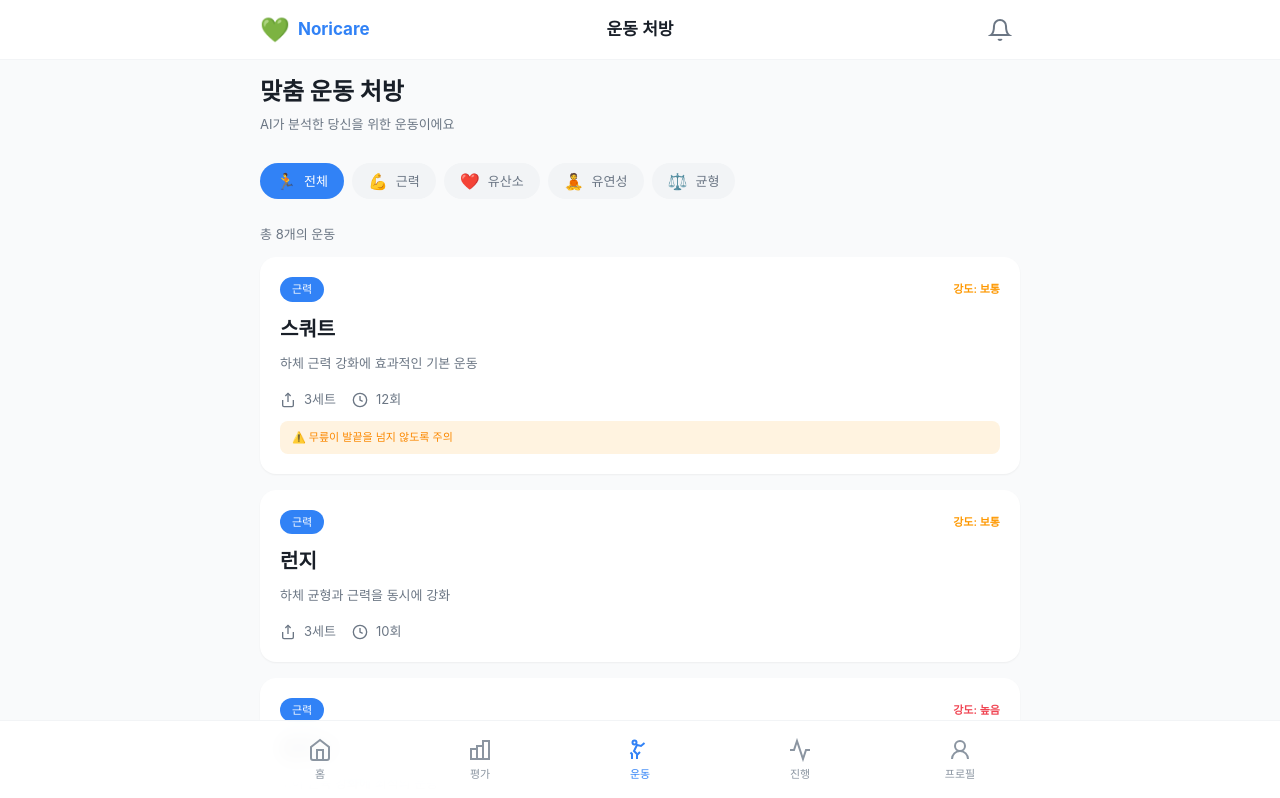
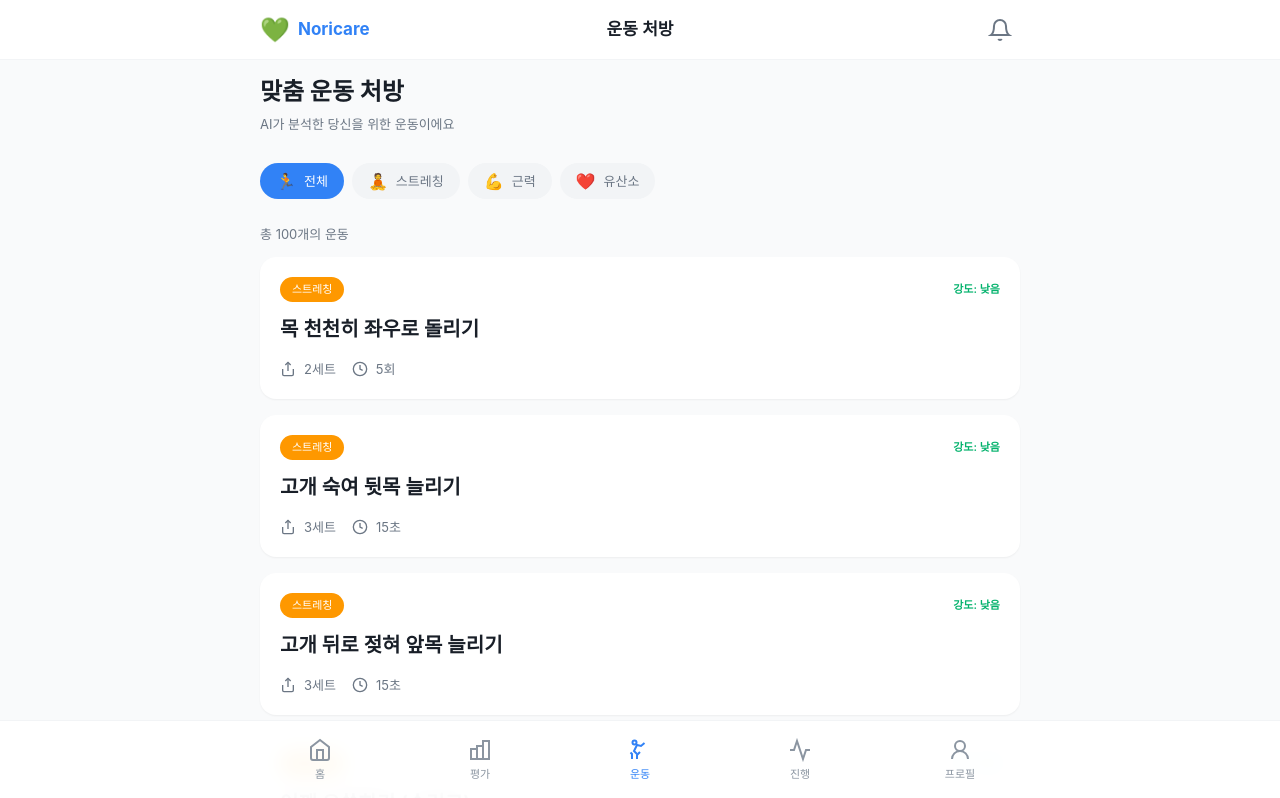
Before and after one commit to sub3man/noricare, a Next.js app in the folder apps/frontend/: page /exercise in a window 1280 px wide. Shown: the top 798 px of the page. Built offline with nearby package versions, Linux system fonts and the light colour scheme; a web font is replaced by a local one.

Commit message:
Add 100 exercises database

```diff
--- a/apps/frontend/app/exercise/page.tsx
+++ b/apps/frontend/app/exercise/page.tsx
@@ -3,106 +3,128 @@
 import { useState } from 'react';
 import styles from './page.module.css';
 
-type Category = 'ALL' | 'STRENGTH' | 'AEROBIC' | 'FLEXIBILITY' | 'BALANCE';
+type Category = 'ALL' | '스트레칭' | '무산소' | '유산소';
 
 interface Exercise {
     id: number;
     name: string;
-    category: Category;
+    type: Category;
     intensity: number;
     sets: number;
-    reps: number;
-    duration?: number;
-    videoUrl?: string;
-    description: string;
+    reps: string;
+    description?: string;
     caution?: string;
 }
 
-const mockExercises: Exercise[] = [
-    {
-        id: 1,
-        name: '스쿼트',
-        category: 'STRENGTH',
-        intensity: 6,
-        sets: 3,
-        reps: 12,
-        description: '하체 근력 강화에 효과적인 기본 운동',
-        caution: '무릎이 발끝을 넘지 않도록 주의'
-    },
-    {
-        id: 2,
-        name: '런지',
-        category: 'STRENGTH',
-        intensity: 5,
-        sets: 3,
-        reps: 10,
-        description: '하체 균형과 근력을 동시에 강화',
-    },
-    {
-        id: 3,
-        name: '플랭크',
-        category: 'STRENGTH',
-        intensity: 7,
-        sets: 3,
-        reps: 30,
-        description: '코어 근육 강화에 최적의 운동',
-        caution: '허리가 처지지 않도록 유지'
-    },
-    {
-        id: 4,
-        name: '제자리 걷기',
-        category: 'AEROBIC',
-        intensity: 3,
-        sets: 1,
-        reps: 1,
-        duration: 10,
-        description: '가벼운 유산소 운동으로 심폐 기능 향상',
-    },
-    {
-        id: 5,
-        name: '팔 스트레칭',
-        category: 'FLEXIBILITY',
-        intensity: 2,
-        sets: 2,
-        reps: 15,
-        description: '어깨와 팔 근육의 유연성 향상',
-    },
-    {
-        id: 6,
-        name: '다리 스트레칭',
-        category: 'FLEXIBILITY',
-        intensity: 2,
-        sets: 2,
-        reps: 15,
-        description: '하체 유연성과 관절 가동범위 개선',
-    },
-    {
-        id: 7,
-        name: '한 발 서기',
-        category: 'BALANCE',
-        intensity: 4,
-        sets: 3,
-        reps: 30,
-        description: '균형 감각과 하체 안정성 향상',
-        caution: '넘어지지 않도록 지지대 근처에서 수행'
-    },
-    {
-        id: 8,
-        name: '발뒤꿈치 들기',
-        category: 'BALANCE',
-        intensity: 3,
-        sets: 3,
-        reps: 15,
-        description: '종아리 근력과 균형 감각 강화',
-    },
+// 100개 운동 데이터
+const allExercises: Exercise[] = [
+    { id: 1, name: "목 천천히 좌우로 돌리기", type: "스트레칭", sets: 2, reps: "5회", intensity: 2 },
+    { id: 2, name: "고개 숙여 뒷목 늘리기", type: "스트레칭", sets: 3, reps: "15초", intensity: 2 },
+    { id: 3, name: "고개 뒤로 젖혀 앞목 늘리기", type: "스트레칭", sets: 3, reps: "15초", intensity: 2 },
+    { id: 4, name: "어깨 으쓱하기 (슈러그)", type: "스트레칭", sets: 3, reps: "15회", intensity: 3 },
+    { id: 5, name: "양팔 크게 원 그리기", type: "스트레칭", sets: 3, reps: "10회", intensity: 3 },
+    { id: 6, name: "한 팔 가슴 앞으로 당기기", type: "스트레칭", sets: 3, reps: "20초", intensity: 3 },
+    { id: 7, name: "등 뒤로 깍지 끼고 펴기", type: "스트레칭", sets: 3, reps: "15초", intensity: 4 },
+    { id: 8, name: "양손 깍지 끼고 기지개 켜기", type: "스트레칭", sets: 3, reps: "15초", intensity: 3 },
+    { id: 9, name: "옆구리 늘리기 (좌)", type: "스트레칭", sets: 3, reps: "15초", intensity: 4 },
+    { id: 10, name: "옆구리 늘리기 (우)", type: "스트레칭", sets: 3, reps: "15초", intensity: 4 },
+    { id: 11, name: "손목 털기", type: "스트레칭", sets: 2, reps: "20초", intensity: 1 },
+    { id: 12, name: "손바닥 앞으로 당기기", type: "스트레칭", sets: 2, reps: "15초", intensity: 2 },
+    { id: 13, name: "의자에 앉아 몸통 비틀기", type: "스트레칭", sets: 3, reps: "10회", intensity: 3 },
+    { id: 14, name: "고양이 자세 (등 둥글게)", type: "스트레칭", sets: 3, reps: "10초", intensity: 3 },
+    { id: 15, name: "소 자세 (허리 펴기)", type: "스트레칭", sets: 3, reps: "10초", intensity: 3 },
+    { id: 16, name: "아기 자세 (허리 이완)", type: "스트레칭", sets: 2, reps: "30초", intensity: 1 },
+    { id: 17, name: "누워서 무릎 가슴으로 당기기", type: "스트레칭", sets: 3, reps: "15초", intensity: 2 },
+    { id: 18, name: "누워서 허리 비틀기", type: "스트레칭", sets: 3, reps: "15초", intensity: 3 },
+    { id: 19, name: "앉아서 햄스트링 늘리기", type: "스트레칭", sets: 3, reps: "20초", intensity: 4 },
+    { id: 20, name: "서서 발목 잡고 허벅지 늘리기", type: "스트레칭", sets: 3, reps: "15초", intensity: 5, caution: "균형 잡기 어려우면 벽 잡기" },
+    { id: 21, name: "벽 밀며 종아리 늘리기", type: "스트레칭", sets: 3, reps: "20초", intensity: 4 },
+    { id: 22, name: "발목 돌리기", type: "스트레칭", sets: 2, reps: "10회", intensity: 1 },
+    { id: 23, name: "나비 자세 (골반 이완)", type: "스트레칭", sets: 3, reps: "30초", intensity: 3 },
+    { id: 24, name: "코브라 자세 (복부 이완)", type: "스트레칭", sets: 3, reps: "15초", intensity: 4 },
+    { id: 25, name: "서서 상체 숙이기", type: "스트레칭", sets: 3, reps: "10초", intensity: 4 },
+    { id: 26, name: "견갑골 모으기", type: "스트레칭", sets: 3, reps: "10회", intensity: 3 },
+    { id: 27, name: "귀 잡고 목 옆으로 당기기", type: "스트레칭", sets: 3, reps: "15초", intensity: 3 },
+    { id: 28, name: "팔꿈치 잡고 팔 뒤로 넘기기", type: "스트레칭", sets: 3, reps: "15초", intensity: 4 },
+    { id: 29, name: "발가락 꼼지락 거리기", type: "스트레칭", sets: 3, reps: "20회", intensity: 1 },
+    { id: 30, name: "전신 기지개 켜기", type: "스트레칭", sets: 1, reps: "10초", intensity: 1 },
+    { id: 31, name: "벽 짚고 푸쉬업", type: "무산소", sets: 3, reps: "12회", intensity: 5 },
+    { id: 32, name: "무릎 대고 푸쉬업", type: "무산소", sets: 3, reps: "10회", intensity: 6 },
+    { id: 33, name: "정자세 푸쉬업", type: "무산소", sets: 3, reps: "8회", intensity: 8, caution: "허리가 처지지 않도록 주의" },
+    { id: 34, name: "의자 잡고 스쿼트", type: "무산소", sets: 3, reps: "12회", intensity: 5 },
+    { id: 35, name: "맨몸 하프 스쿼트", type: "무산소", sets: 3, reps: "15회", intensity: 6 },
+    { id: 36, name: "맨몸 풀 스쿼트", type: "무산소", sets: 3, reps: "12회", intensity: 7, caution: "무릎이 발끝을 넘지 않도록" },
+    { id: 37, name: "와이드 스쿼트", type: "무산소", sets: 3, reps: "12회", intensity: 7 },
+    { id: 38, name: "벽 기대고 버티기 (월 싯)", type: "무산소", sets: 3, reps: "30초", intensity: 6 },
+    { id: 39, name: "제자리 런지 (오른발)", type: "무산소", sets: 3, reps: "10회", intensity: 7 },
+    { id: 40, name: "제자리 런지 (왼발)", type: "무산소", sets: 3, reps: "10회", intensity: 7 },
+    { id: 41, name: "까치발 들기 (카프레이즈)", type: "무산소", sets: 3, reps: "20회", intensity: 4 },
+    { id: 42, name: "엉덩이 들기 (브릿지)", type: "무산소", sets: 3, reps: "15회", intensity: 5 },
+    { id: 43, name: "한 발 들고 브릿지", type: "무산소", sets: 3, reps: "10회", intensity: 7 },
+    { id: 44, name: "엎드려 다리 뒤로 차기", type: "무산소", sets: 3, reps: "15회", intensity: 5 },
+    { id: 45, name: "옆으로 누워 다리 들기", type: "무산소", sets: 3, reps: "15회", intensity: 5 },
+    { id: 46, name: "슈퍼맨 자세 (등 근육 강화)", type: "무산소", sets: 3, reps: "10회", intensity: 6 },
+    { id: 47, name: "플랭크 (무릎 대고)", type: "무산소", sets: 3, reps: "30초", intensity: 6 },
+    { id: 48, name: "플랭크 (정자세)", type: "무산소", sets: 3, reps: "30초", intensity: 8, caution: "허리가 처지지 않게 유지" },
+    { id: 49, name: "버드독 (팔다리 교차 들기)", type: "무산소", sets: 3, reps: "10회", intensity: 6 },
+    { id: 50, name: "데드버그 (코어 강화)", type: "무산소", sets: 3, reps: "12회", intensity: 5 },
+    { id: 51, name: "윗몸 일으키기 (크런치)", type: "무산소", sets: 3, reps: "15회", intensity: 6 },
+    { id: 52, name: "누워서 다리 들기", type: "무산소", sets: 3, reps: "10회", intensity: 7 },
+    { id: 53, name: "의자에 앉아 무릎 펴기", type: "무산소", sets: 3, reps: "15회", intensity: 4 },
+    { id: 54, name: "물병 들고 팔 굽히기 (컬)", type: "무산소", sets: 3, reps: "15회", intensity: 4 },
+    { id: 55, name: "물병 들고 팔 위로 밀기", type: "무산소", sets: 3, reps: "12회", intensity: 5 },
+    { id: 56, name: "밴드 잡고 양옆으로 벌리기", type: "무산소", sets: 3, reps: "15회", intensity: 5 },
+    { id: 57, name: "밴드 발에 걸고 당기기", type: "무산소", sets: 3, reps: "15회", intensity: 5 },
+    { id: 58, name: "사이드 런지", type: "무산소", sets: 3, reps: "10회", intensity: 7 },
+    { id: 59, name: "굿모닝 (허리 강화)", type: "무산소", sets: 3, reps: "15회", intensity: 5 },
+    { id: 60, name: "의자 딥스 (팔 뒤쪽)", type: "무산소", sets: 3, reps: "10회", intensity: 7 },
+    { id: 61, name: "스탠딩 사이드 레그 레이즈", type: "무산소", sets: 3, reps: "15회", intensity: 5 },
+    { id: 62, name: "스탠딩 백 레그 레이즈", type: "무산소", sets: 3, reps: "15회", intensity: 5 },
+    { id: 63, name: "투명 의자 자세 버티기", type: "무산소", sets: 3, reps: "20초", intensity: 6 },
+    { id: 64, name: "바이시클 크런치", type: "무산소", sets: 3, reps: "15회", intensity: 8 },
+    { id: 65, name: "러시안 트위스트", type: "무산소", sets: 3, reps: "20회", intensity: 7 },
+    { id: 66, name: "마운틴 클라이머 (느리게)", type: "무산소", sets: 3, reps: "15회", intensity: 7 },
+    { id: 67, name: "배 깔고 상체 들기", type: "무산소", sets: 3, reps: "12회", intensity: 5 },
+    { id: 68, name: "누워서 엉덩이 조이기", type: "무산소", sets: 3, reps: "20초", intensity: 4 },
+    { id: 69, name: "계단 오르기 자세 (스텝업)", type: "무산소", sets: 3, reps: "15회", intensity: 6 },
+    { id: 70, name: "한 발로 균형 잡고 서기", type: "무산소", sets: 3, reps: "30초", intensity: 5, caution: "지지대 근처에서 수행" },
+    { id: 71, name: "제자리 걷기", type: "유산소", sets: 1, reps: "5분", intensity: 3 },
+    { id: 72, name: "빠르게 제자리 걷기", type: "유산소", sets: 1, reps: "3분", intensity: 5 },
+    { id: 73, name: "제자리 뛰기 (가볍게)", type: "유산소", sets: 3, reps: "1분", intensity: 6 },
+    { id: 74, name: "무릎 높이 들어 걷기 (니업)", type: "유산소", sets: 3, reps: "20회", intensity: 5 },
+    { id: 75, name: "팔 벌려 뛰기 (PT체조)", type: "유산소", sets: 3, reps: "15회", intensity: 7 },
+    { id: 76, name: "슬로우 버피", type: "유산소", sets: 3, reps: "10회", intensity: 8, caution: "심장 질환 있으면 피하기" },
+    { id: 77, name: "사이드 스텝 (좌우 이동)", type: "유산소", sets: 3, reps: "1분", intensity: 4 },
+    { id: 78, name: "엉덩이 차며 뛰기 (벗킥)", type: "유산소", sets: 3, reps: "1분", intensity: 6 },
+    { id: 79, name: "제자리 줄넘기 (흉내)", type: "유산소", sets: 3, reps: "1분", intensity: 6 },
+    { id: 80, name: "스케이터 점프", type: "유산소", sets: 3, reps: "15회", intensity: 7, caution: "골다공증 있으면 피하기" },
+    { id: 81, name: "앞뒤로 박수 치며 걷기", type: "유산소", sets: 1, reps: "3분", intensity: 4 },
+    { id: 82, name: "쉐도우 복싱 (허공 펀치)", type: "유산소", sets: 3, reps: "1분", intensity: 6 },
+    { id: 83, name: "암 워킹 (손으로 걷기)", type: "유산소", sets: 3, reps: "8회", intensity: 8 },
+    { id: 84, name: "트위스트 점프", type: "유산소", sets: 3, reps: "20회", intensity: 6 },
+    { id: 85, name: "하늘 찌르며 걷기", type: "유산소", sets: 3, reps: "2분", intensity: 5 },
+    { id: 86, name: "앞차기 하며 걷기", type: "유산소", sets: 3, reps: "1분", intensity: 6 },
+    { id: 87, name: "V-스텝 (발 벌렸다 모으기)", type: "유산소", sets: 3, reps: "1분", intensity: 5 },
+    { id: 88, name: "그레이프바인 (스텝 꼬아 걷기)", type: "유산소", sets: 3, reps: "1분", intensity: 5 },
+    { id: 89, name: "제자리 점프 스쿼트", type: "유산소", sets: 3, reps: "10회", intensity: 9, caution: "고혈압 있으면 피하기" },
+    { id: 90, name: "마운틴 클라이머 (빠르게)", type: "유산소", sets: 3, reps: "30초", intensity: 9 },
+    { id: 91, name: "런지 니업", type: "유산소", sets: 3, reps: "10회", intensity: 8 },
+    { id: 92, name: "플랭크 잭", type: "유산소", sets: 3, reps: "15회", intensity: 9 },
+    { id: 93, name: "하이 니 (빠르게 무릎 들기)", type: "유산소", sets: 3, reps: "30초", intensity: 8 },
+    { id: 94, name: "스탠딩 크런치", type: "유산소", sets: 3, reps: "20회", intensity: 6 },
+    { id: 95, name: "꽃게 걸음 (옆으로 걷기)", type: "유산소", sets: 3, reps: "1분", intensity: 5 },
+    { id: 96, name: "뒤로 걷기", type: "유산소", sets: 1, reps: "3분", intensity: 4, caution: "안전한 곳에서만" },
+    { id: 97, name: "팔 돌리며 제자리 뛰기", type: "유산소", sets: 3, reps: "1분", intensity: 7 },
+    { id: 98, name: "와이드 스쿼트 펄스", type: "유산소", sets: 3, reps: "20초", intensity: 7 },
+    { id: 99, name: "수건 잡고 만세하며 걷기", type: "유산소", sets: 3, reps: "3분", intensity: 4 },
+    { id: 100, name: "전신 털기 (쿨다운)", type: "유산소", sets: 1, reps: "2분", intensity: 2 }
 ];
 
 const categories = [
     { key: 'ALL', label: '전체', icon: '🏃' },
-    { key: 'STRENGTH', label: '근력', icon: '💪' },
-    { key: 'AEROBIC', label: '유산소', icon: '❤️' },
-    { key: 'FLEXIBILITY', label: '유연성', icon: '🧘' },
-    { key: 'BALANCE', label: '균형', icon: '⚖️' },
+    { key: '스트레칭', label: '스트레칭', icon: '🧘' },
+    { key: '무산소', label: '근력', icon: '💪' },
+    { key: '유산소', label: '유산소', icon: '❤️' },
 ];
 
 export default function ExercisePage() {
@@ -110,26 +132,24 @@ export default function ExercisePage() {
     const [selectedExercise, setSelectedExercise] = useState<Exercise | null>(null);
 
     const filteredExercises = selectedCategory === 'ALL'
-        ? mockExercises
-        : mockExercises.filter(e => e.category === selectedCategory);
+        ? allExercises
+        : allExercises.filter(e => e.type === selectedCategory);
 
-    const getCategoryColor = (category: string) => {
-        switch (category) {
-            case 'STRENGTH': return 'var(--blue-500)';
-            case 'AEROBIC': return 'var(--red-500)';
-            case 'FLEXIBILITY': return 'var(--orange-500)';
-            case 'BALANCE': return 'var(--teal-500)';
+    const getCategoryColor = (type: string) => {
+        switch (type) {
+            case '무산소': return 'var(--blue-500)';
+            case '유산소': return 'var(--red-500)';
+            case '스트레칭': return 'var(--orange-500)';
             default: return 'var(--grey-500)';
         }
     };
 
-    const getCategoryLabel = (category: string) => {
-        switch (category) {
-            case 'STRENGTH': return '근력';
-            case 'AEROBIC': return '유산소';
-            case 'FLEXIBILITY': return '유연성';
-            case 'BALANCE': return '균형';
-            default: return category;
+    const getCategoryLabel = (type: string) => {
+        switch (type) {
+            case '무산소': return '근력';
+            case '유산소': return '유산소';
+            case '스트레칭': return '스트레칭';
+            default: return type;
         }
     };
 
@@ -179,9 +199,9 @@ export default function ExercisePage() {
                             <div className={styles.exerciseHeader}>
                                 <div
                                     className={styles.categoryBadge}
-                                    style={{ backgroundColor: getCategoryColor(exercise.category) }}
+                                    style={{ backgroundColor: getCategoryColor(exercise.type) }}
                                 >
-                                    {getCategoryLabel(exercise.category)}
+                                    {getCategoryLabel(exercise.type)}
                                 </div>
                                 <div
                                     className={styles.intensityBadge}
@@ -208,7 +228,7 @@ export default function ExercisePage() {
                                         <circle cx="12" cy="12" r="10" />
                                         <polyline points="12 6 12 12 16 14" />
                                     </svg>
-                                    {exercise.duration ? `${exercise.duration}분` : `${exercise.reps}회`}
+                                    {exercise.reps}
                                 </span>
                             </div>
 
@@ -235,9 +255,9 @@ export default function ExercisePage() {
 
                         <div
                             className={styles.modalCategory}
-                            style={{ backgroundColor: getCategoryColor(selectedExercise.category) }}
+                            style={{ backgroundColor: getCategoryColor(selectedExercise.type) }}
                         >
-                            {getCategoryLabel(selectedExercise.category)}
+                            {getCategoryLabel(selectedExercise.type)}
                         </div>
 
                         <h2 className={styles.modalTitle}>{selectedExercise.name}</h2>
@@ -249,11 +269,9 @@ export default function ExercisePage() {
                                 <span className={styles.modalStatValue}>{selectedExercise.sets}</span>
                             </div>
                             <div className={styles.modalStatItem}>
-                                <span className={styles.modalStatLabel}>
-                                    {selectedExercise.duration ? '시간' : '반복'}
-                                </span>
+                                <span className={styles.modalStatLabel}>매회</span>
                                 <span className={styles.modalStatValue}>
-                                    {selectedExercise.duration ? `${selectedExercise.duration}분` : `${selectedExercise.reps}회`}
+                                    {selectedExercise.reps}
                                 </span>
                             </div>
                             <div className={styles.modalStatItem}>
```
Also changed, not shown: 2 other files (tests, documents, lock files or other folders).
